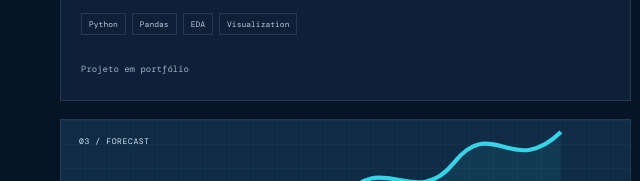
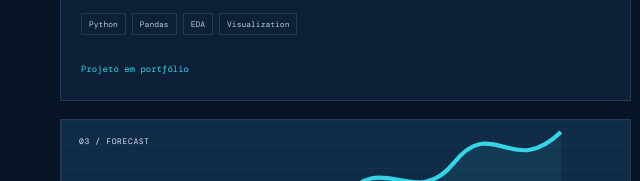
Before and after one commit to Andrey-Silva-Data/portfolio-oficial-andrey, a plain HTML site: page index.html in a window 1280 px wide. Shown: the part 1959-2140 px from the top of the page, 0-640 px from the left. Drawn offline with nearby package versions, Linux system fonts and the light colour scheme.

Commit message:
add link vendas de carro

```diff
--- a/index.html
+++ b/index.html
@@ -72,7 +72,7 @@
       <div class="project-grid" id="dataProjects">
         <article class="project-card featured" data-category="analytics">
           <div class="card-visual visual-car"><span class="visual-tag">01 / EDA</span><div class="chart-bars"><i></i><i></i><i></i><i></i><i></i><i></i><i></i><i></i></div><div class="car-silhouette">◒</div><span class="visual-caption">SALES & CONSUMER INSIGHTS</span></div>
-          <div class="card-content"><div class="card-topline"><span>DATA ANALYTICS</span><span class="status status-progress" data-i18n="statusPortfolio">PORTFÓLIO</span></div><h3 data-i18n="carTitle">Análise de Vendas de Carros</h3><p data-i18n="carDesc">Análise exploratória de dados de vendas e consumidores do setor automotivo, buscando compreender padrões e comportamento de compra.</p><div class="tag-list"><span>Python</span><span>Pandas</span><span>EDA</span><span>Visualization</span></div><div class="card-links"><span class="text-link muted" data-i18n="projectDetails">Projeto em portfólio</span></div></div>
+          <div class="card-content"><div class="card-topline"><span>DATA ANALYTICS</span><span class="status status-progress" data-i18n="statusPortfolio">PORTFÓLIO</span></div><h3 data-i18n="carTitle">Análise de Vendas de Carros</h3><p data-i18n="carDesc">Análise exploratória de dados de vendas e consumidores do setor automotivo, buscando compreender padrões e comportamento de compra.</p><div class="tag-list"><span>Python</span><span>Pandas</span><span>EDA</span><span>Visualization</span></div><div class="card-links"><span class="text-link" href="https://github.com/Andrey-Silva-Data/Analise-de-vendas-e-do-consumidor-de-carros.git" data-i18n="projectDetails">GitHub repository</span></div></div>
         </article>
         <article class="project-card featured" data-category="engineering">
           <div class="card-visual visual-olist"><span class="visual-tag">02 / END-TO-END</span><div class="pipeline"><span>DATA</span><b>→</b><span>ETL</span><b>→</b><span>DW</span><b>→</b><span>BI</span></div><div class="db-cylinder"><i></i><i></i><i></i></div><span class="visual-caption">BRAZILIAN E-COMMERCE DATA</span></div>
```
